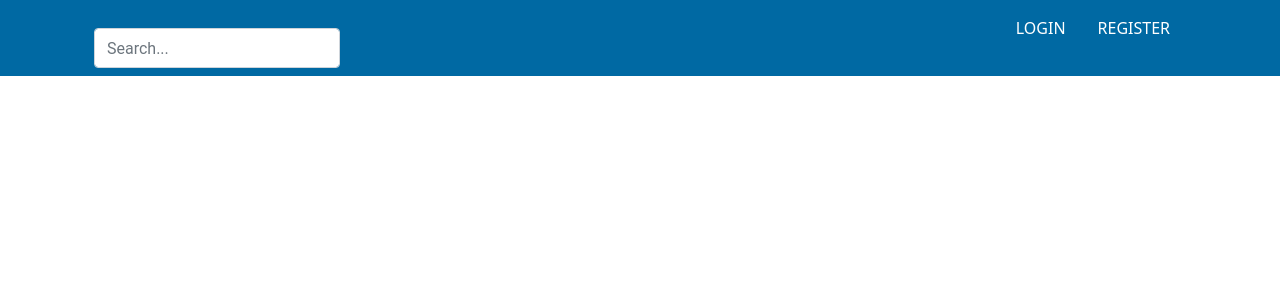
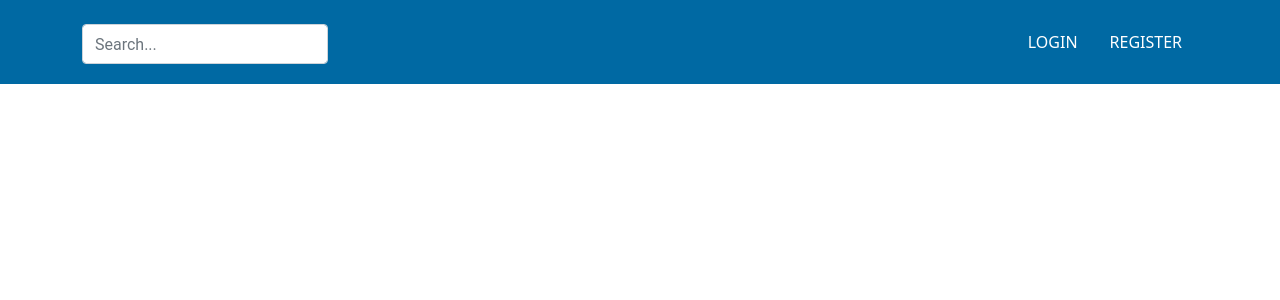
Before and after one commit to H3N40/ReservBook, a PHP site: page / in a window 1280 px wide. Shown: the top 300 px of the page. Run offline with PHP 8.4, Linux system fonts and the light colour scheme.

Commit message:
index cambiado y orden carpetas

```diff
--- a/index.html
+++ b/index.html
@@ -13,12 +13,10 @@
 
 <body>
 
-    <header class="py-2" style="background-color: #0069A3;">
+    <header class="py-1" style="background-color: #0069A3;">
 
         <div class="container d-flex justify-content-between align-items-center">
-
-            <div class="container d-flex flex-wrap justify-content-center">
-                <form class="col-12 col-lg-auto mb-2 mb-lg-0 me-lg-auto">
+                <form class="col-12 col-lg-auto mb-2 mb-lg-3 me-lg-auto">
                     <input type="search" class="form-control" placeholder="Search..." aria-label="Search">
                 </form>
 
@@ -29,7 +27,6 @@
                         <li class="nav-item"><a href="#" class="nav-link text-white">REGISTER</a></li>
                     </ul>
                 </nav>
-            </div>
         </div>
 
     </header>
```
Also changed, not shown: assets/fondo.jpg (deleted), css/style.css (line endings or trailing spaces), js/script.js (added).
